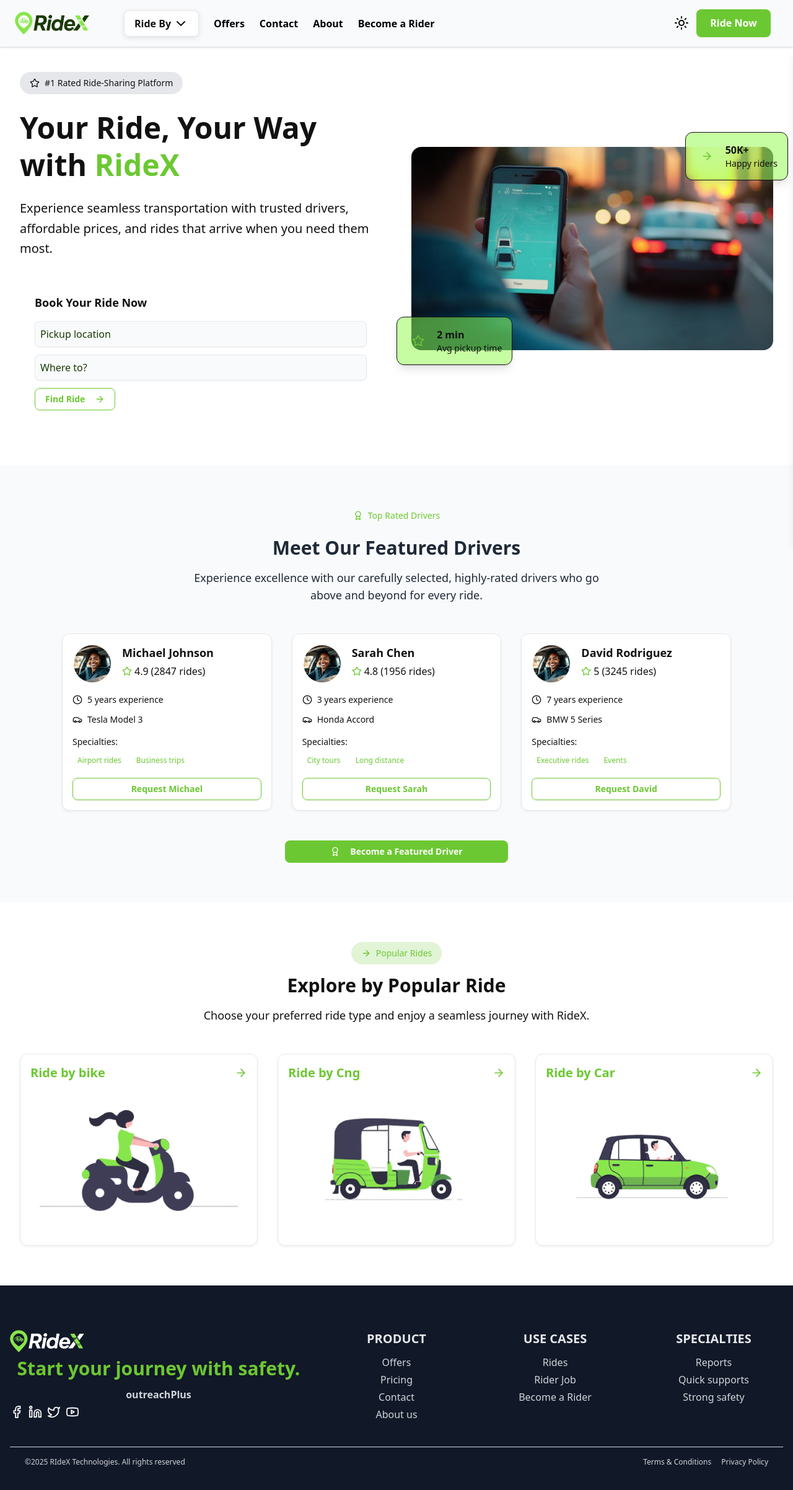
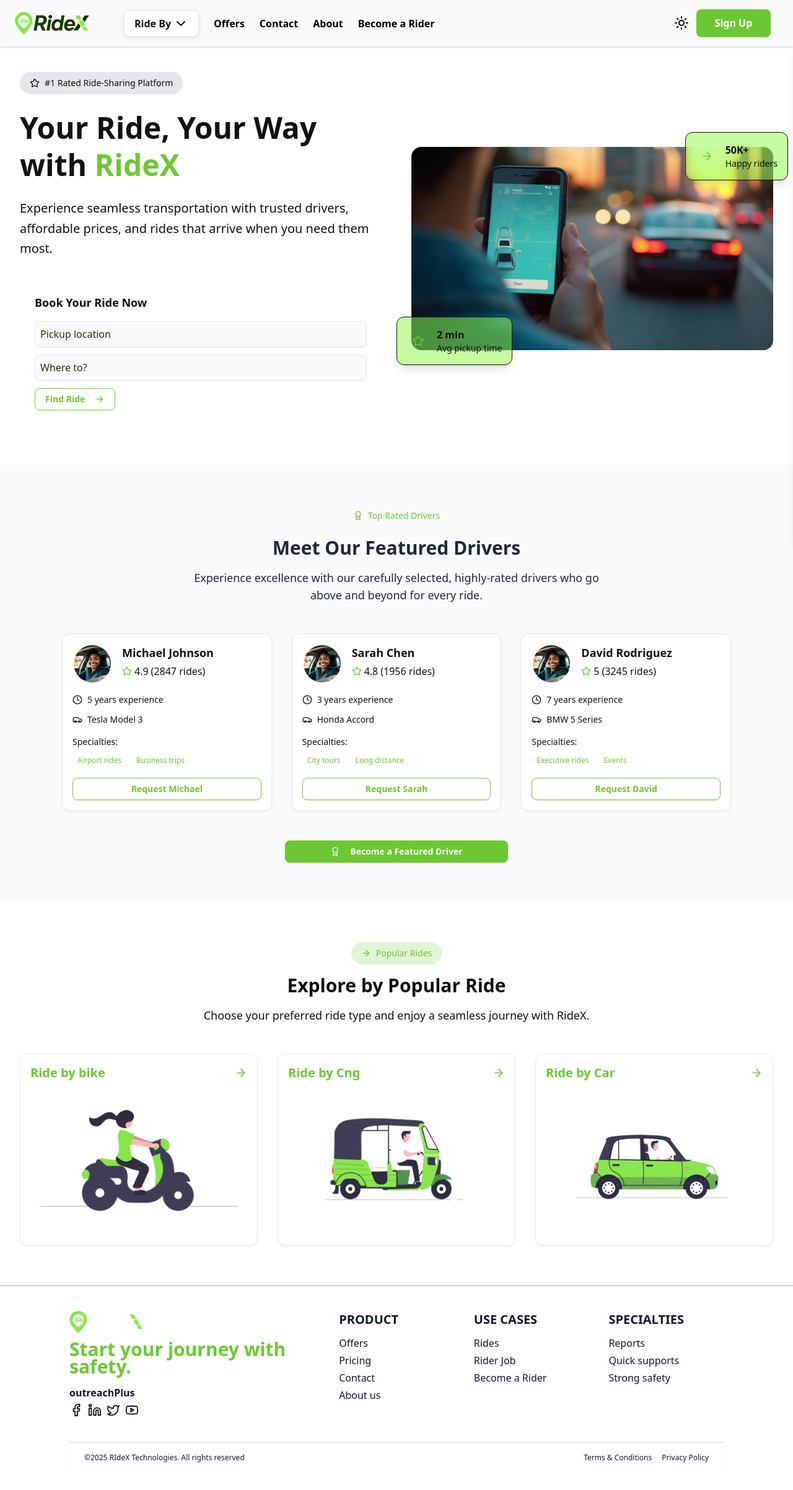
Before and after one commit to rubel6610/RideX-Frontend, a Next.js app: page / in a window 1280 px wide. Shown: the top 2404 px of the page at 62% size. After the commit the page ends 2376 px from the top, so only its background shows below. Built offline with nearby package versions, Linux system fonts and the light colour scheme.

Commit message:
modified navbar and register page.

```diff
--- a/src/app/register/page.jsx
+++ b/src/app/register/page.jsx
@@ -151,7 +151,7 @@ function RegisterPage() {
         </Button>
 
         {/* toggle sign in page  */}
-        <p className='text-center text-black/60 dark:text-white/60'>Already have an account? <span className='text-[var(--primary)] underline cursor-pointer'><Link href='/signIn' />Sign in</span></p>
+        <p className='text-center text-black/60 dark:text-white/60'>Already have an account? <span className='text-[var(--primary)] underline cursor-pointer'><Link href='/signIn'>Sign In</Link></span></p>
       </form>
     </div>
   )
--- a/src/components/Shared/Banner.jsx
+++ b/src/components/Shared/Banner.jsx
@@ -1,7 +1,6 @@
 
 import { ArrowRight, Star } from 'lucide-react';
 import { Button } from '@/components/ui/button';
-import { Input } from '@/components/ui/input';
 import Image from 'next/image';
 import  heroImage  from '@/Assets/hero-ridex.jpg';
 const Banner = () => {
@@ -12,7 +11,7 @@ const Banner = () => {
           {/* Left Content */}
           <div className="space-y-8 animate-fade-in-up">
             <div className="space-y-6">
-              <div className="inline-flex items-center px-4 py-2  bg-gray-200 dark:text-black rounded-full text-sm font-medium">
+              <div className="inline-flex items-center px-4 py-2 bg-gray-200 dark:text-black rounded-full text-sm font-medium">
                 <Star className="h-4 w-4 mr-2" />
                 #1 Rated Ride-Sharing Platform
               </div>
@@ -38,7 +37,7 @@ const Banner = () => {
                 />
                 <input
                   placeholder="Where to?"
-                  className=" border-border shadow-xs w-full"
+                  className="border-border shadow-xs w-full"
                 />
                 <Button variant="primaryBtn" className="l btn-outline">
                   Find Ride
--- a/src/components/Shared/Footer.jsx
+++ b/src/components/Shared/Footer.jsx
@@ -7,7 +7,7 @@ import Image from "next/image";
 
 export default function Footer() {
   return (
-    <footer className="section-footer text-white px-5 sm:px-6 xl:px-28 ">
+    <footer className="px-5 sm:px-6 xl:px-28 border-t border-gray-400 dark:border-gray-700">
       <div className="max-w-7xl mx-auto py-10 grid grid-cols-1 md:grid-cols-5 gap-8">
         {/* Left Section */}
           <div className="md:col-span-2">
@@ -27,7 +27,7 @@ export default function Footer() {
 
           {/* Logo + Social */}
           <div className="mt-3">
-            <strong className="text-gray-300">outreachPlus</strong>
+            <strong className="text-gray-900 dark:text-gray-300">outreachPlus</strong>
             <div className="flex gap-2 mt-1">
               <Facebook className="cursor-pointer hover:text-blue-600 w-5.5" />
               <Linkedin className="cursor-pointer hover:text-blue-700 w-5.5" />
@@ -39,8 +39,8 @@ export default function Footer() {
 
         {/* Product */}
         <div>
-          <h3 className="text-xl font-semibold mb-3 text-gray-200">PRODUCT</h3>
-          <ul className="space-y-1 text-gray-300">
+          <h3 className="text-xl font-semibold mb-3 text-gray-900 dark:text-gray-300">PRODUCT</h3>
+          <ul className="space-y-1 text-gray-900 dark:text-gray-300">
             <li>
               <Link href="#" className="hover:underline">Offers</Link>
             </li>
@@ -58,8 +58,8 @@ export default function Footer() {
 
         {/* Use Cases */}
         <div>
-          <h3 className="text-xl font-semibold mb-3 text-gray-200">USE CASES</h3>
-          <ul className="space-y-1 text-gray-300">
+          <h3 className="text-xl font-semibold mb-3 text-gray-900 dark:text-gray-300">USE CASES</h3>
+          <ul className="space-y-1 text-gray-900 dark:text-gray-300">
             <li>
               <Link href="#" className="hover:underline">Rides</Link>
             </li>
@@ -74,8 +74,8 @@ export default function Footer() {
 
         {/* Resources */}
         <div>
-          <h3 className="text-xl font-semibold mb-3 text-gray-200">SPECIALTIES</h3>
-          <ul className="space-y-1 text-gray-300">
+          <h3 className="text-xl font-semibold mb-3 text-gray-900 dark:text-gray-300">SPECIALTIES</h3>
+          <ul className="space-y-1 text-gray-900 dark:text-gray-300">
             <li>
               <Link href="#" className="hover:underline">Reports</Link>
             </li>
@@ -90,7 +90,7 @@ export default function Footer() {
       </div>
 
       {/* Bottom Bar */}
-      <div className="border-t sm:text-center text-xs py-4 text-gray-300 flex flex-col sm:flex-row sm:items-center sm:justify-between sm:px-6">
+      <div className="border-t border-gray-300 dark:border-gray-800 shadow-xs sm:text-center text-xs py-4 text-gray-900 dark:text-gray-300 flex flex-col sm:flex-row sm:items-center sm:justify-between sm:px-6">
         <p>©2025 RIdeX Technologies. All rights reserved</p>
         <div className="flex gap-4 mt-2 md:mt-0">
           <Link href="#" className="hover:underline">Terms & Conditions</Link>
--- a/src/components/Shared/Navbar/Navbar.jsx
+++ b/src/components/Shared/Navbar/Navbar.jsx
@@ -194,9 +194,9 @@ const Navbar = () => {
           {/* Ride Now Button */}
           <Button variant="outline" size="icon" className="h-[2.8rem] w-30 text-base border border-[#6CC832]/20 font-semibold  mr-3 ml-1 button btn-primary">
             <Link
-              href="/ride-now"
+              href="/register"
             >
-              Ride Now
+              Sign Up
             </Link>
           </Button>
 
```
